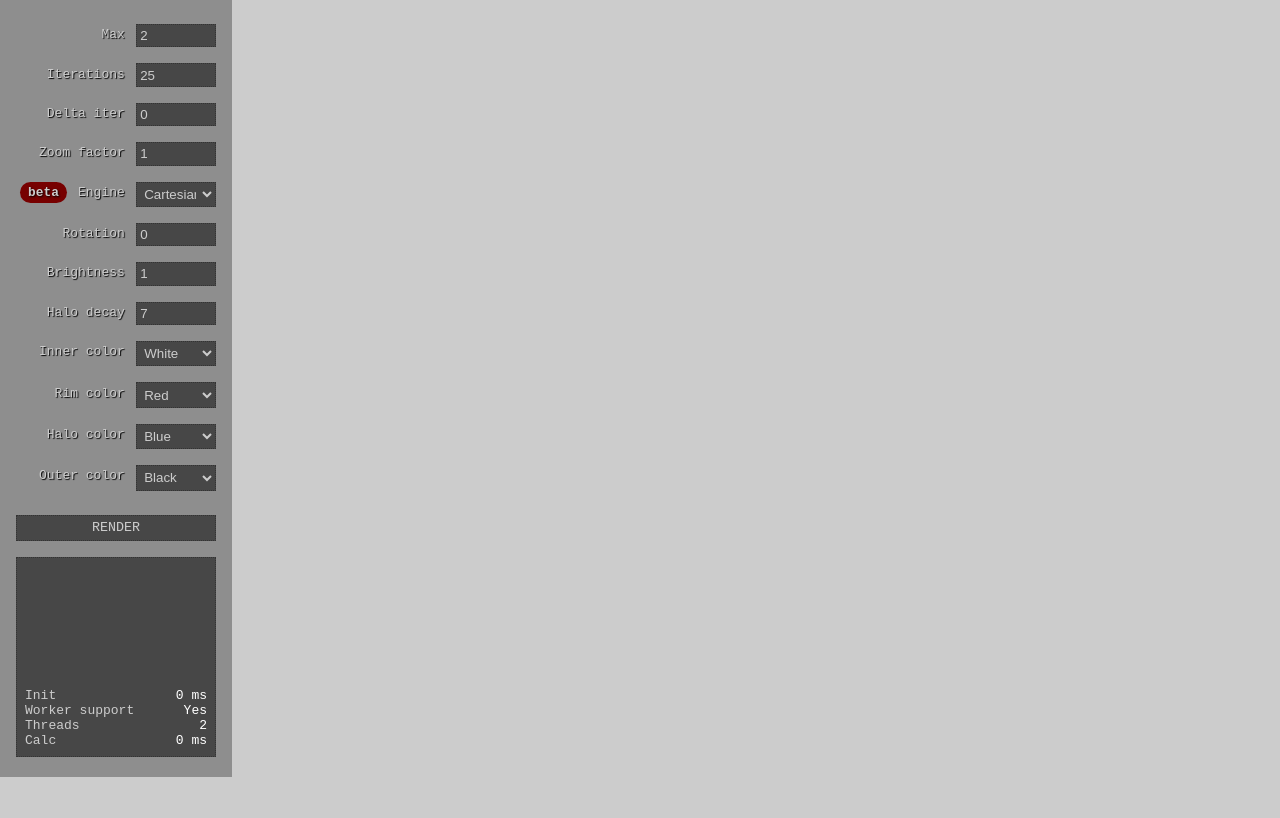
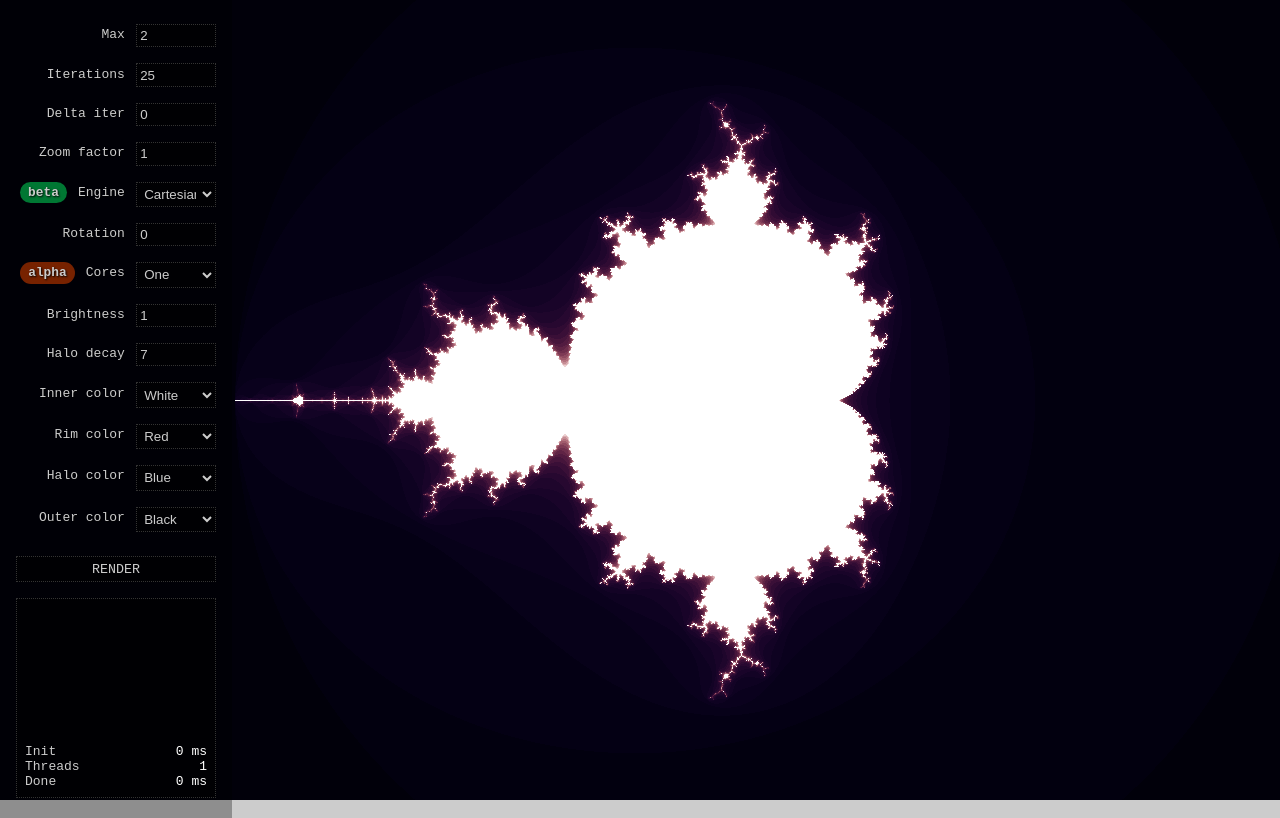
Before and after one commit to nicklem/y69-yamv, a plain HTML site: page index.html in a window 1280 px wide. Drawn offline with Linux system fonts and the light colour scheme.

Commit message:
multithreading

```diff
--- a/script.js
+++ b/script.js
@@ -68,13 +68,21 @@ document.onreadystatechange = function() {
         "type"  : "select" ,
         "options": { "Cartesian" : "Cartesian" , "Polar" : "Polar" } ,
         "recalcNeeded": YES ,
-        "beta" : YES ,
+        "devStatus" : "beta" ,
       } ,
       this.rot = {
         "value" : 0 ,
         "labelText" : "Rotation" ,
         "type"  : "text" ,
         "recalcNeeded": YES ,
+      } ,
+      this.multiThread = {
+        "value" : "One" ,
+        "labelText" : "Cores" ,
+        "type"  : "select" ,
+        "options": { "One" : 1 , "Two" : 2 , "Four" : 4 , "Eight" : 8 } ,
+        "recalcNeeded": NO ,
+        "devStatus" : "alpha" ,
       } ,
       this.brightness = {
         "value" : 1 ,
@@ -152,6 +160,8 @@ document.onreadystatechange = function() {
       var zoom = 1 ;
       var maxSq = $opt.max.value * $opt.max.value ;
       var mandelIterData ;
+
+      var getZoom = function() { return zoom ; }
 
       // TODO: remove magic constants. These are good starting values to envelop fractal
 
@@ -257,7 +267,7 @@ document.onreadystatechange = function() {
       //return this ;
       //} ;
 
-      this.updateColorArr = function() {
+      this.updateColorLevelArr = function() {
         colorRGB = [] ;
         var innerColor = colors[ $opt.innerColor.value ] ;
         var rimColor   = colors[ $opt.rimColor.value ] ;
@@ -289,8 +299,10 @@ document.onreadystatechange = function() {
         var curPixel , offsetXCoord , offsetYCoord ;
         var yPixWidthRot = yPixWidth + yRotBoundExtension ;
         var xPixWidthRot = xPixWidth + xRotBoundExtension ;
-        pixPolarMod = new Float32Array( xPixWidthRot * yPixWidthRot ) ;
-        pixPolarPhi = new Float32Array( xPixWidthRot * yPixWidthRot ) ;
+        pixPolarMod = [];
+        pixPolarPhi = [];
+        //pixPolarMod = new Float32Array( xPixWidthRot * yPixWidthRot ) ;
+        //pixPolarPhi = new Float32Array( xPixWidthRot * yPixWidthRot ) ;
         for( var yCoord = yRotBoundOffset , offsetYCenter = yRotBoundOffset + Math.round( yPixWidth / 2 ) ; yCoord < yPixWidthRot ; yCoord++ ) {
           for( var xCoord = xRotBoundOffset , offsetXCenter = xRotBoundOffset + Math.round( xPixWidth / 2 ) ; xCoord < xPixWidthRot ; xCoord++ ) {
             offsetXCoord  = xCoord - offsetXCenter ;
@@ -336,6 +348,7 @@ document.onreadystatechange = function() {
           xPixCenter = rotX[ 0 ] ;
           yPixCenter = rotX[ 1 ] ;
           // update center to complex plane
+          zoom *= $opt.zoom.value ;
           xCenter = xMin + ( xPixCenter / xPixWidth ) * xWidth ;
           yCenter = yMin + ( yPixCenter / yPixWidth ) * yWidth ;
           xMin = xCenter - ( xWidth / ( 2 * $opt.zoom.value ) ) ;
@@ -354,6 +367,8 @@ document.onreadystatechange = function() {
           xRotBoundOffset = yRotBoundOffset = Math.ceil( diag - ( l < h ? l : h ) ) + pinchCorrection ;
           xRotBoundExtension = 2 * xRotBoundOffset ;
           yRotBoundExtension = 2 * xRotBoundOffset ;
+          //console.log( "xRotBoundOffset , yRotBoundOffset , xRotBoundExtension , yRotBoundExtension" ) ;
+          //console.log( xRotBoundOffset , yRotBoundOffset , xRotBoundExtension , yRotBoundExtension ) ;
         } else {
           xRotBoundOffset = yRotBoundOffset = xRotBoundExtension = yRotBoundExtension = 0 ;
         }
@@ -377,6 +392,7 @@ document.onreadystatechange = function() {
         var lenY = toImZ.length , lenX = toReZ.length ,
         xCoord , yCoord ,
         curPixel , curPixRotOffset , RGBAPixOffset ;
+        try {
           for( yCoord = yStart ; yCoord < yEnd ; yCoord++ ) {
             for( xCoord = 0 ; xCoord < lenX ; xCoord++ ) {
               curPixRotOffset = ( xCoord + xRotBoundOffset ) + ( yCoord + yRotBoundOffset ) * xPixWidth ;
@@ -388,12 +404,16 @@ document.onreadystatechange = function() {
               imgData.data[ RGBAPixOffset + 3 ] = 255 ; // alpha
             }
           }
+        } catch( e ) {
+          console.log( "--- EXCEPTION ---" ) ;
+          console.log( e.message ) ;
+          console.log( "Reached coordinates (x,y) " , xCoord , yCoord )
+          console.log( "--- END EXCEPTION ---" ) ;
+        }
+        //console.log( "drawing between: " , yStart , yEnd ) ;
         ctx.putImageData( imgData, 0 , 0 );
         return this ;
       } ;
-
-
-      // Ye olde parametric-only algo.
 
       this.polarCalcPrep = function() {
         this.populateCoordArrays() ;
@@ -432,7 +452,7 @@ document.onreadystatechange = function() {
               z = [ zReSq - zImSq + toReZ[ complexPixel[ Re ] ] , 2 * z[ Re ] * z[ Im ] + toImZ[ complexPixel[ Im ] ] ] ;
               if( zReSq + zImSq > maxSq ) { // iterations diverge
                 mandelIterData[ curPixel ] = iter ;
-                break;
+                break ;
               }
             }
             if( iter > $opt.iter.value ) { // iterations converge
@@ -441,31 +461,46 @@ document.onreadystatechange = function() {
             // END MANDELBROT ALGO
           }
         }
-        mandelIterData = Uint8Array.from( ) ;
+        // TODO: THIS SHOULDN"T BE HERE
+        this.redraw();
       } ;
 
         // MULTI THREAD WORKER FUNCTION
 
         this.workerCalc = function( e ) {
           var d = JSON.parse( e.data ) ;
-          var xInit         = d[ "xInit" ] ;
-          var xPixWidth     = d[ "xPixWidth" ] ;
-          var yInit         = d[ "yInit" ] ;
-          var yPixWidth     = d[ "yPixWidth" ] ;
-          var newAngle      = d[ "newAngle" ] ;
-          var renderEngine  = d[ "renderEngine" ] ;
-          var iterVal       = d[ "iterVal" ] ;
-          var toReZ         = d[ "toReZ" ] ;
-          var toImZ         = d[ "toImZ" ] ;
-          var maxSq         = d[ "maxSq" ] ;
+          //var xStart          = d[ "xStart" ] ;
+          var xPixWidth       = d[ "xPixWidth" ] ;
+          //var xPixWidthRot    = d[ "xPixWidthRot" ] ;
+          //var xRotBoundOffset = d[ "xRotBoundOffset" ] ;
+          var yStart          = d[ "yStart" ] ;
+          var yPixWidth       = d[ "yPixWidth" ] ;
+          //var yPixWidthRot    = d[ "yPixWidthRot" ] ;
+          //var yRotBoundOffset = d[ "yRotBoundOffset" ] ;
+          var renderEngine    = d[ "renderEngine" ] ;
+          var newAngle        = d[ "newAngle" ] ;
+          var iterVal         = d[ "iterVal" ] ;
+          var maxSq           = d[ "maxSq" ] ;
+          var toReZ           = d[ "toReZ" ] ;
+          var toImZ           = d[ "toImZ" ] ;
+          //var pixPolarMod     = d[ "pixPolarMod" ] ;
+          //var pixPolarPhi     = d[ "pixPolarPhi" ] ;
+          //console.log( d ) ;
+          //console.log( pixPolarMod.length ) ;
+          //debugger;
+
           var mandelIterData = new Uint8ClampedArray( xPixWidth * yPixWidth ) ;
           var angleUpdateRad = - Math.PI * newAngle / 180 ;
-          var iter = 1 , rotTransform ;
+          var iter = 1 , rotTransform , pixPolarMod , pixPolarPhi ;
           var yCoord , xCoord , curPixel , z , zReSq , zImSq , c ;
           var Re = 0 , Im = 1 ;
-          //for( yCoord = 0 ; yCoord < lenY ; yCoord++ ) {
-          for( yCoord = yInit ; yCoord < yPixWidth ; yCoord++ ) {
-            for( xCoord = xInit ; xCoord < xPixWidth ; xCoord++ ) {
+
+          // THE LOOP
+          for( yCoord = yStart ; yCoord < yPixWidth ; yCoord++ ) {
+            //for( yCoord = e.yInit ; yCoord < e.yEnd ; yCoord++ ) {
+            for( xCoord = 0 ; xCoord < xPixWidth ; xCoord++ ) {
+          //for( var yCoord = yRotBoundOffset , offsetYCenter = yRotBoundOffset + Math.round( yPixWidth / 2 ) ; yCoord < yPixWidthRot ; yCoord++ ) {
+            //for( var xCoord = xRotBoundOffset , offsetXCenter = xRotBoundOffset + Math.round( xPixWidth / 2 ) ; xCoord < xPixWidthRot ; xCoord++ ) {
               z = [ 0 , 0 ] ;
               curPixel = xCoord + xPixWidth * yCoord ;
               //if( renderEngine === "Polar" ) {
@@ -497,45 +532,74 @@ document.onreadystatechange = function() {
           self.postMessage( mandelIterData ) ;
         }
 
-        this.multiThreadCalc = function() {
+        this.multiThreadCalc = function( yStart , yEnd ) {
           var workerFunc = "onmessage=" + this.workerCalc.toString() ;
           var workerBlob = new Blob( [ workerFunc ] ) ;
           var blobURL = window.URL.createObjectURL( workerBlob ) ;
+          //var yPixWidthRot = yPixWidth + yRotBoundExtension ;
+          //var xPixWidthRot = xPixWidth + xRotBoundExtension ;
           var data = {
-            "xInit"         : 0 ,
-            "xPixWidth"     : toReZ.length ,
-            "yInit"         : 0 ,
-            "yPixWidth"     : toImZ.length ,
-            "newAngle"      : $opt.rot.value ,
-            "renderEngine"  : $opt.renderEngine.value ,
-            "iterVal"       : $opt.iter.value ,
-            "toReZ"         : toReZ ,
-            "toImZ"         : toImZ ,
-            "maxSq"         : maxSq ,
+            "xStart"          : 0 ,
+            "xPixWidth"       : toReZ.length ,
+            "yStart"          : yStart ,
+            //"yStart"          : yStart ,
+            "yPixWidth"       : yEnd ,
+            //"newAngle"        : $opt.rot.value ,
+            "renderEngine"    : $opt.renderEngine.value ,
+            "iterVal"         : $opt.iter.value ,
+            "toReZ"           : toReZ ,
+            "toImZ"           : toImZ ,
+            "maxSq"           : maxSq ,
+            //"pixPolarMod"     : pixPolarMod.slice( toReZ.length * yStart , toReZ.length * yEnd ) ,
+            //"pixPolarPhi"     : pixPolarPhi.slice( toReZ.length * yStart , toReZ.length * yEnd ) ,
+            //"pixPolarMod"     : pixPolarMod.subarray( toReZ.length * yStart , toReZ.length * yEnd ) ,
+            //"pixPolarPhi"     : pixPolarPhi.subarray( toReZ.length * yStart , toReZ.length * yEnd ) ,
+            //"pixPolarMod"     : pixPolarMod ,
+            //"pixPolarPhi"     : pixPolarPhi ,
+            //"xRotBoundOffset" : xRotBoundOffset ,
+            //"yRotBoundOffset" : yRotBoundOffset ,
+            //"xPixWidthRot"    : xPixWidthRot ,
+            //"yPixWidthRot"    : yPixWidthRot ,
           } ;
-          window.$mBrotWorkers = [] ;
-          $mBrotWorkers[ 0 ] = new Worker( blobURL ) ;
+          //console.log( "Data before calling" ) ;
+          console.log( data ) ;
+          $mBrotWorkers.push( new Worker( blobURL ) ) ;
           var that = this ;
-          $mBrotWorkers[ 0 ].onmessage = function( e ) {
+          $mBrotWorkers[ $mBrotWorkers.length - 1 ].onmessage = function( e ) {
             mandelIterData = Uint8Array.from( e.data ) ;
-            that.redraw() ;
+            $util.consoleLog( "Core done" , Math.round( performance.now() - start ) + " ms" ) ;
+            //console.log( "mandelIterData.length" , mandelIterData.length ) ;
+            //console.log( "toReZ.length * toImZ.length" , toReZ.length * toImZ.length ) ;
+            //console.log( "yStart , yEnd" , yStart , yEnd ) ;
+            that.redraw( yStart , yEnd ) ;
           } ;
-          $mBrotWorkers[ 0 ].postMessage( JSON.stringify( data ) ) ;
+          var start = performance.now() ;
+          $mBrotWorkers[ $mBrotWorkers.length - 1 ].postMessage( JSON.stringify( data ) ) ;
         } ;
 
         // Ye new & improved polar-enabled algo
         // Now with multithread!!
 
         this.polarCalc = function polarCalc() {
+          window[ "$mBrotSharedData" ] = [ 1,2,3 ] ;
           this.polarCalcPrep() ;
-          if( this.hasWorkers() ) {
-            $util.consoleLog( "Worker support" , "Yes" ) ;
-            $util.consoleLog( "Threads" , this.maxThreads() ) ;
-            this.multiThreadCalc() ;
+          var threads = $opt.multiThread.options[ $opt.multiThread.value ];
+          $util.consoleLog( "Threads" , threads ) ;
+          //$util.consoleLog( "Worker support" , this.hasWorkers ? "Yes" : "No" ) ;
+          if( this.hasWorkers() && $opt.multiThread.value !== "One" ) {
+            var yThreadWidth = Math.ceil( yPixWidth / threads ) ;
+            $util.consoleLog( "Multithread mode" ) ;
+            window.$mBrotWorkers = [] ;
+            for( var t = 0 ; t < threads  ; t++ ) {
+            //for( var t = 0 ; t < 1  ; t++ ) {
+              var yStart = t * yThreadWidth ;
+              var yEnd  = yStart + yThreadWidth ;
+              //var yStart = 100 ;        // TODO: ONE THREAD TEST
+              //var yEnd  = 102 ; // TODO: ONE THREAD TEST
+              this.multiThreadCalc( yStart , yEnd ) ;
+            }
           } else {
-            $util.consoleLog( "Worker support" , "No" ) ;
-            $util.consoleLog( "Threads" , "1" ) ;
-            this.singleThreadCalc() ;
+            $util.consoleLog( "Done" , $util.timeExec( this.singleThreadCalc , this ) ) ;
           }
           return this ;
         } ;
@@ -554,17 +618,20 @@ document.onreadystatechange = function() {
         } ;
 
         this.render = function render() {
-          $util.consoleLog( "Calc" , $util.timeExec( this.polarCalc , this ) ) ;
+          this.polarCalc() ;
+          //$util.consoleLog( "Calc" , $util.timeExec( this.polarCalc , this ) ) ;
           //this.redraw() ;
           return this ;
         } ;
 
-        this.redraw = function redraw() {
-          $util.consoleLog( "Draw" , $util.timeExec( function() {
-            this.updateColorArr() ;
-            this.draw( 0 , yPixWidth ) ;
-          } , this ) ) ;
-          $util.consoleLog( "" , "ok" ) ;
+        this.redraw = function redraw( yStart , yEnd ) {
+          yStart = yStart || 0 ;
+          yEnd = yEnd || yPixWidth ;
+          //$util.consoleLog( "Draw" , $util.timeExec( function() {
+          this.updateColorLevelArr() ;
+          this.draw( yStart , yEnd ) ;
+          //} , this ) ) ;
+          //$util.consoleLog( "ok" , "X" + getZoom() , $frac ) ;
           return this ;
         } ;
 
@@ -634,12 +701,12 @@ document.onreadystatechange = function() {
               label       .appendChild( txt           ) ;
               container   .appendChild( label         ) ;
 
-              if( $opt[ opt ].beta ) {
-                var beta = document.createElement( "div" ) ;
-                var betaTxt = document.createTextNode( "beta" ) ;
-                beta.setAttribute( "class" , "control-input beta" ) ;
-                beta.appendChild( betaTxt ) ;
-                container .appendChild( beta ) ;
+              if( $opt[ opt ].devStatus ) {
+                var devStatus = document.createElement( "div" ) ;
+                var devStatusTxt = document.createTextNode( $opt[ opt ].devStatus ) ;
+                devStatus.setAttribute( "class" , "control-input dev-status " + $opt[ opt ].devStatus ) ;
+                devStatus.appendChild( devStatusTxt ) ;
+                container .appendChild( devStatus ) ;
               }
 
               controls    .push( container ) ;
--- a/style.css
+++ b/style.css
@@ -15,7 +15,7 @@ body {
 }
 
 canvas {
-  background-color:#ccc;
+  background-color:#000;
   z-index: 0;
   transform: translateZ(0);
 }
@@ -97,20 +97,23 @@ canvas {
   color: #eee;
 }
 
-.control-input.beta {
+.control-input.dev-status {
   position: relative;
   left: -0.5rem;
-  /*bottom: -0.2rem;*/
-  /*text-transform: uppercase;*/
   font-size: 0.8rem;
   font-weight: bold;
   text-shadow: 1px 1px 2px #000;
-  background-color: #700;
   border-radius: 3rem;
   padding: 0.2rem 0.5rem;
-  /*width: 2rem;*/
   text-align: center;
-  /*transform: rotate(-45deg);*/
+}
+
+.control-input.dev-status.alpha {
+  background-color: #720;
+}
+
+.control-input.dev-status.beta {
+  background-color: #073;
 }
 
 input[type=submit] {
```
Lines whose indentation alone changed are shown as unchanged.
